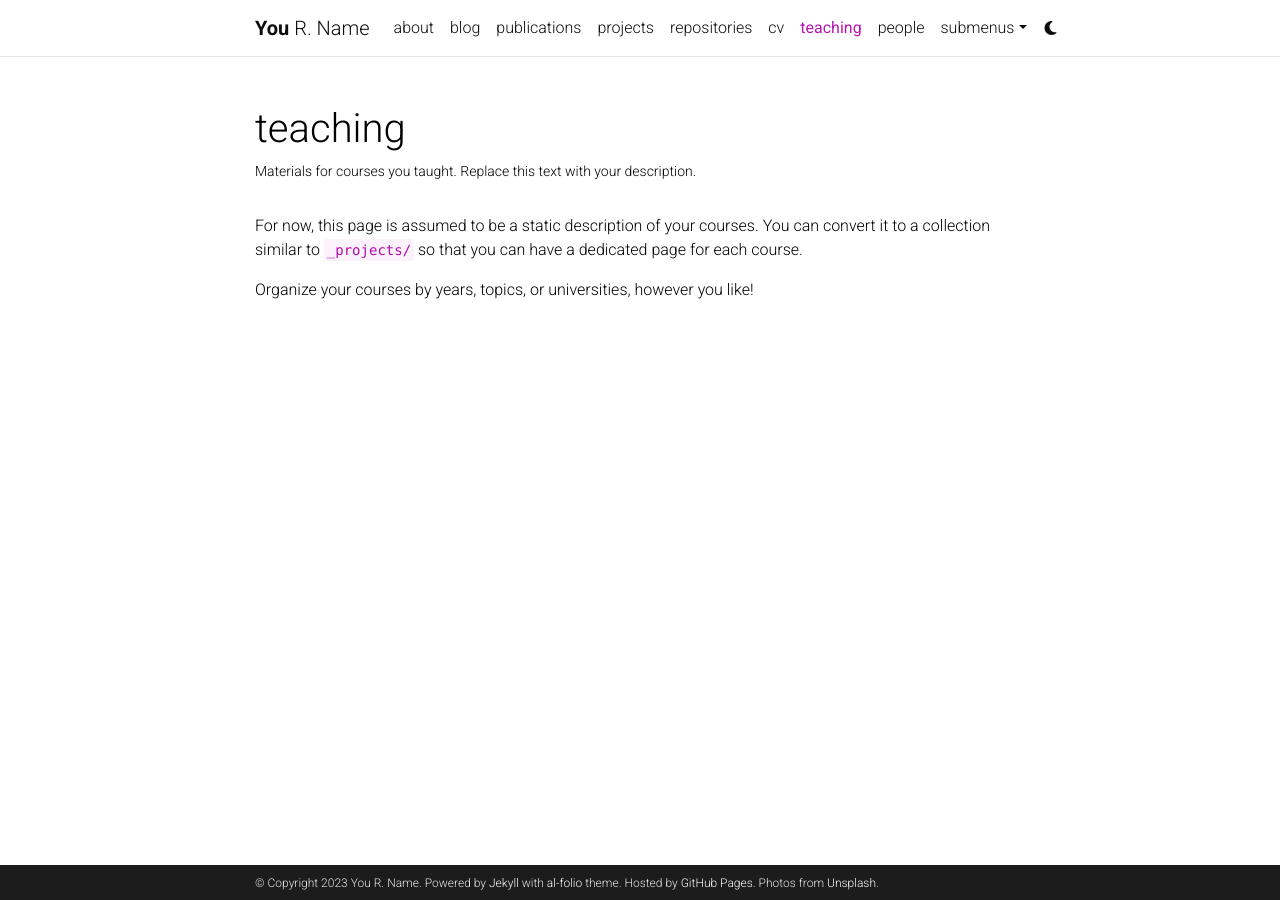
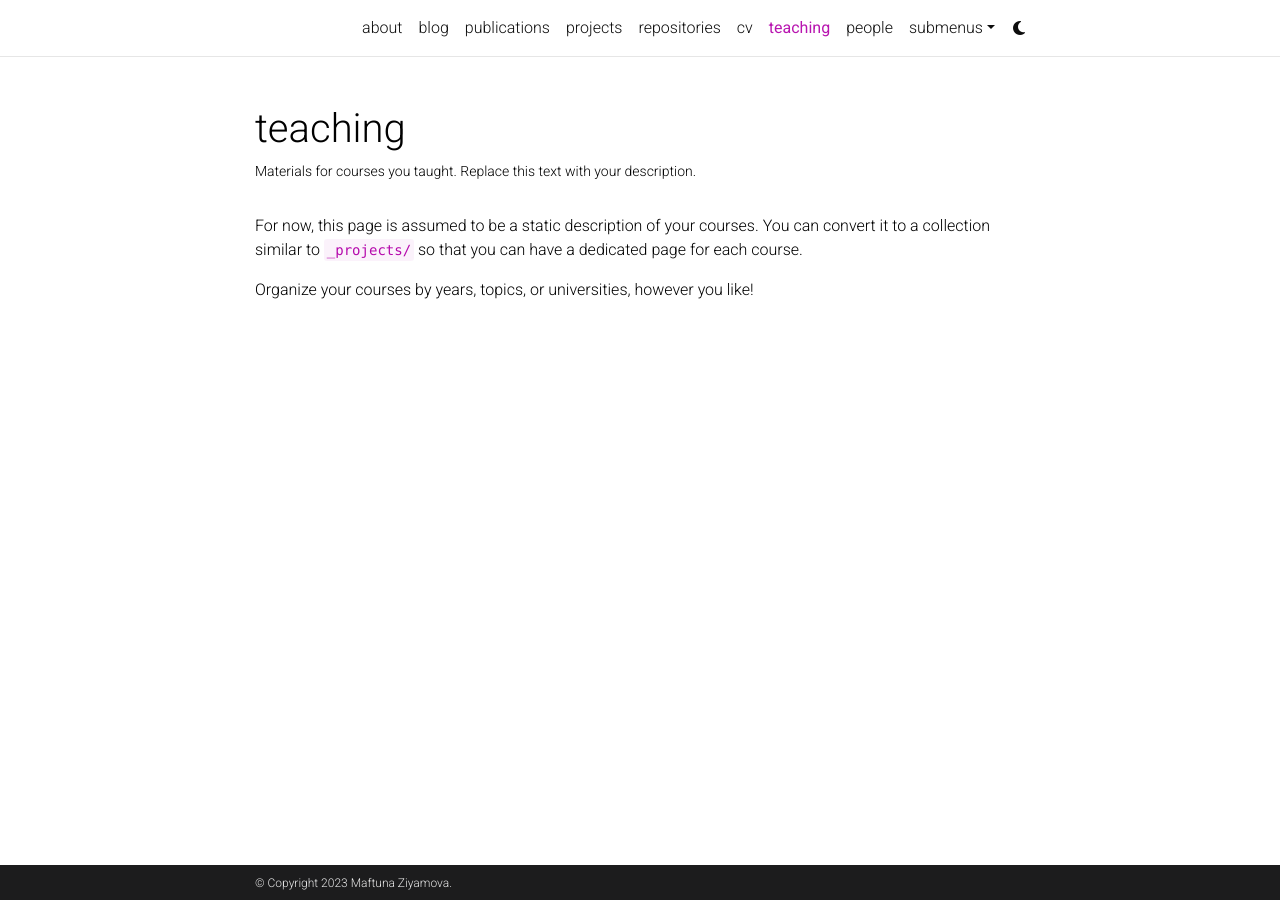
Before and after one commit to iamafi/iamafi.github.io, a Jekyll site: the page built from _pages/teaching.md, in a window 1280 px wide. Built offline with Jekyll 4.4.1, drawn with Linux system fonts in a browser that asks for light colours; comment, search, counter and statistics services are not loaded; a style sheet for code colours, icons or effects is not loaded.

Commit message:
basic change

```diff
--- a/_config.yml
+++ b/_config.yml
@@ -2,24 +2,22 @@
 # Site settings
 # -----------------------------------------------------------------------------
 
-title: blank # the website title (if blank, full name will be used instead)
-first_name: You
-middle_name: R.
-last_name: Name
-email: you@example.com
+title:  # the website title (if blank, full name will be used instead)
+first_name: Maftuna
+middle_name:
+last_name: Ziyamova
+email: ziyamovamaftuna0202@gmail.com
 description: > # the ">" symbol means to ignore newlines until "footer_text:"
-  A simple, whitespace theme for academics. Based on [*folio](https://github.com/bogoli/-folio) design.
+  My personal website lol
 footer_text: >
-  Powered by <a href="https://jekyllrb.com/" target="_blank">Jekyll</a> with <a href="https://github.com/alshedivat/al-folio">al-folio</a> theme.
-  Hosted by <a href="https://pages.github.com/" target="_blank">GitHub Pages</a>.
-  Photos from <a href="https://unsplash.com" target="_blank">Unsplash</a>.
-keywords: jekyll, jekyll-theme, academic-website, portfolio-website  # add your own keywords or leave empty
+
+keywords: academic-website, portfolio-website  # add your own keywords or leave empty
 
 lang: en # the language of your site (for example: en, fr, cn, ru, etc.)
 icon: ⚛️  # the emoji used as the favicon (alternatively, provide image name in /assets/img/)
 
-url: https://alshedivat.github.io # the base hostname & protocol for your site
-baseurl: /al-folio # the subpath of your site, e.g. /blog/
+url: https://iamafi.github.io # the base hostname & protocol for your site
+baseurl: # the subpath of your site, e.g. /blog/
 last_updated: false # set to true if you want to display last updated in the footer
 impressum_path:  # set to path to include impressum link in the footer, use the same path as permalink in a page, helps to conform with EU GDPR
 
@@ -41,7 +39,7 @@
 # will use title and url fields
 # Take a look to https://github.com/jekyll/jekyll-feed for more customization
 
-rss_icon: true
+rss_icon: false
 
 # -----------------------------------------------------------------------------
 # Layout
@@ -67,12 +65,12 @@
 # Social integration
 # -----------------------------------------------------------------------------
 
-github_username: # your GitHub user name
+github_username: iamafi # your GitHub user name
 gitlab_username: # your GitLab user name
 twitter_username: # your Twitter handle
 mastodon_username: # your mastodon instance+username in the format instance.tld/@username
-linkedin_username: # your LinkedIn user name
-telegram_username: # your Telegram user name
+linkedin_username: maftuna-ziyamova # your LinkedIn user name
+telegram_username: pushe_enka # your Telegram user name
 scholar_userid: # your Google Scholar ID
 semanticscholar_id: # your Semantic Scholar ID
 whatsapp_number: # your WhatsApp number (full phone number in international format. Omit any zeroes, brackets, or dashes when adding the phone number in international format.)
@@ -96,7 +94,7 @@
 spotify_id: # your spotify id
 pinterest_id: # your pinterest id
 unsplash_id: # your unsplash id
-instagram_id: # your instagram id
+instagram_id: mafi.ya # your instagram id
 facebook_id: # your facebook id
 youtube_id: # your youtube channel id (youtube.com/@<youtube_id>)
 discord_id: # your discord id (18-digit unique numerical identifier)
@@ -104,7 +102,7 @@
 wechat_qr: # filename of your wechat qr-code saved as an image (e.g., wechat-qr.png if saved to assets/img/wechat-qr.png)
 
 contact_note: >
-  You can even add a little note about which of these is the best way to reach you.
+  Feel free to contact me)
 
 # -----------------------------------------------------------------------------
 # Analytics and search engine verification
```
